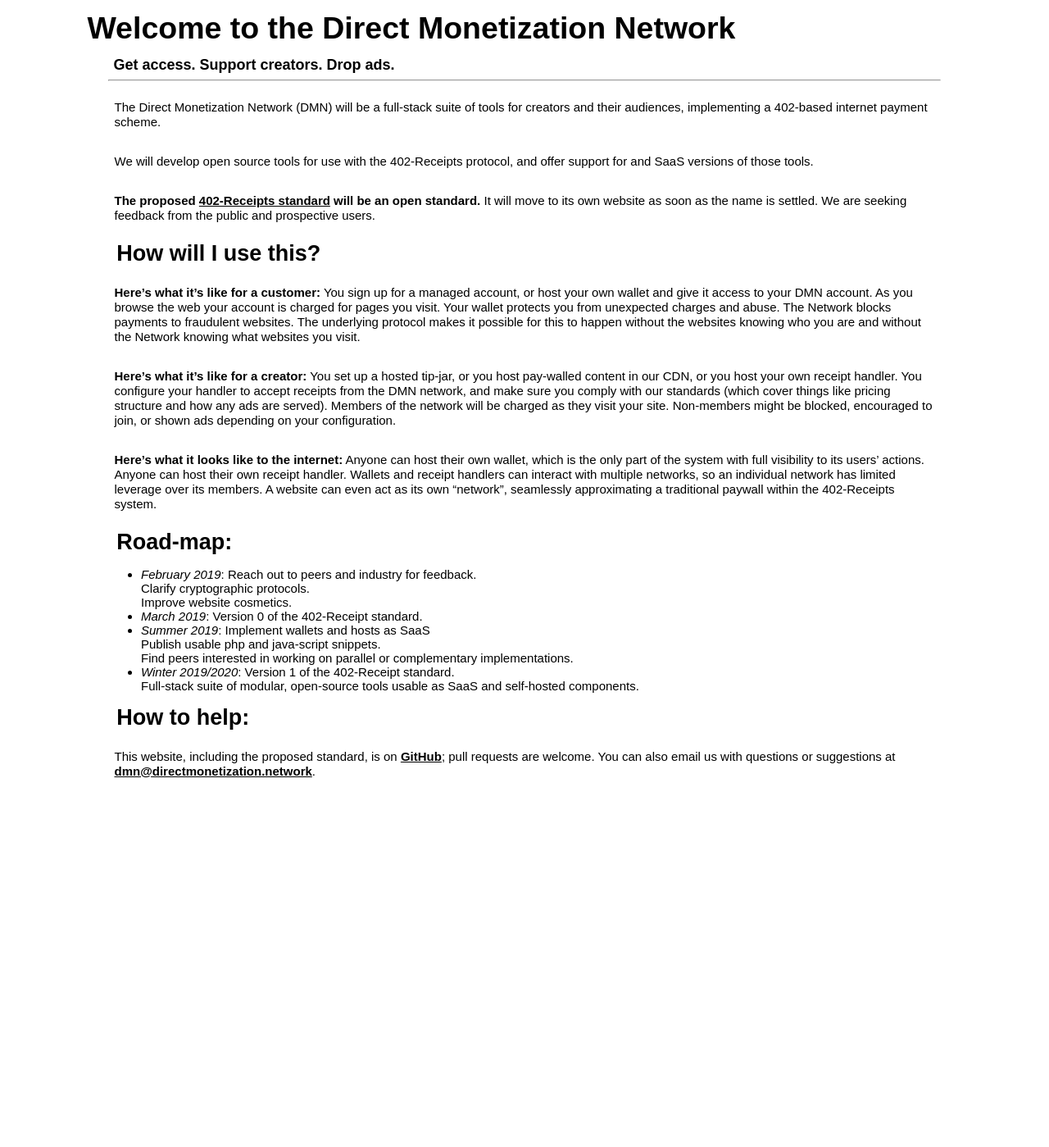
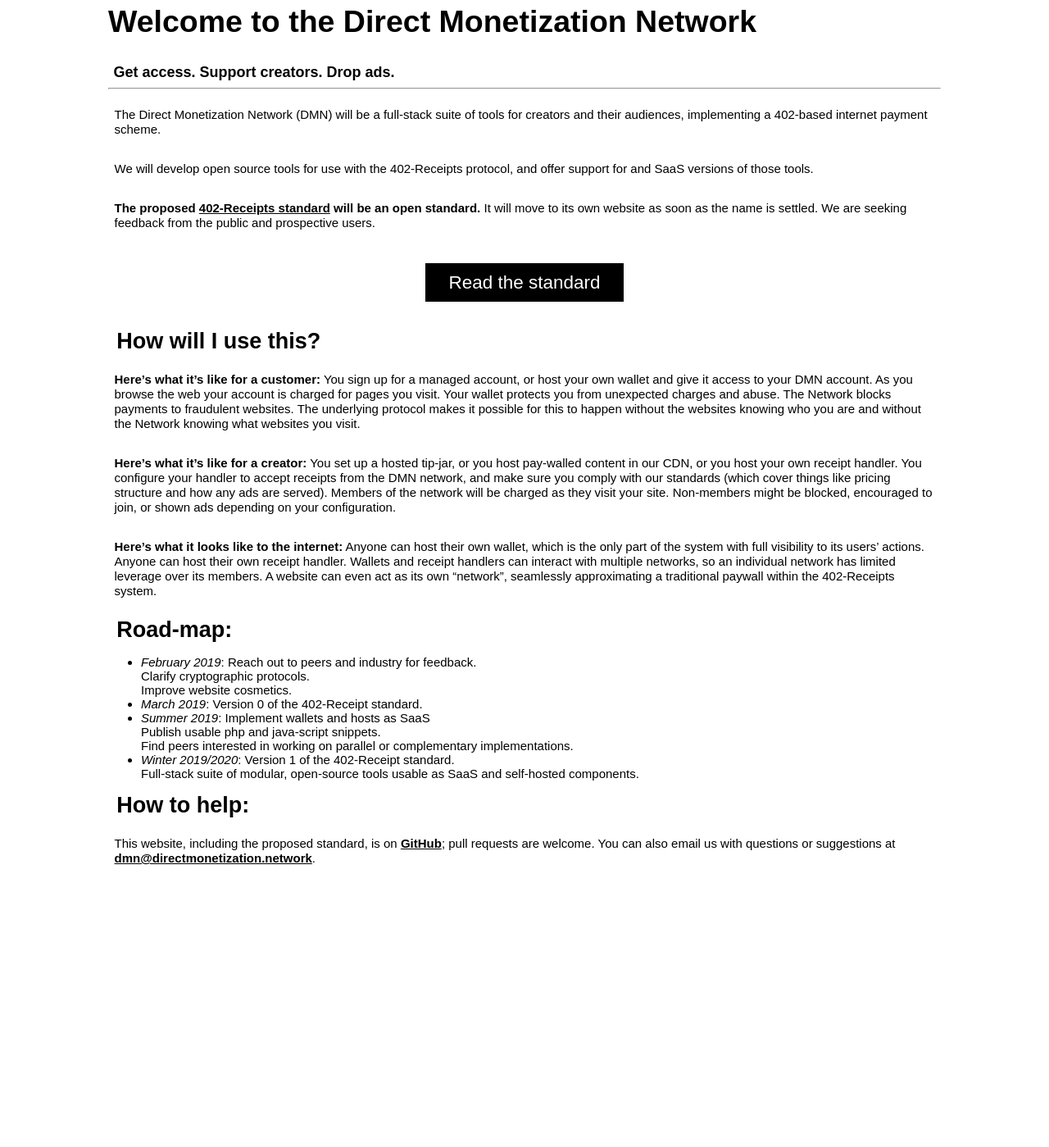
Before and after one commit to erikpukinskis/direct-monetization-static, a Jekyll site: the page built from welcome-to-the-dmn.markdown, in a window 1280 px wide. Shown: the whole page at 82% size. Built offline with Jekyll 4.4.1, drawn with Linux system fonts in a browser that asks for light colours; before the commit the page ends 1292 px from its top, so only the background shows below that.

Commit message:
call to action

```diff
--- a/_config.yml
+++ b/_config.yml
@@ -38,6 +38,8 @@ site_colors:
   light_background: "#DDDDDD"
   dark_background: "#999999"
   primary_font: "#000000"
+  block_background: "#000000"
   secondary_font: "#333333"
   tertiary_font: "#CCCCCC"
+  accent: "#0dd08b"
 cachebuster: 10
--- a/_sass/master.scss
+++ b/_sass/master.scss
@@ -12,7 +12,7 @@ header {
   margin: 40px 0;
 
   .text {
-    background: black;
+    background: $block-color;
     color: white;
     padding: 5px 20px 5px 3px;
     font-size: 24px;
@@ -48,9 +48,22 @@ nav {
   }
 }
 
+.call-to-action {
+  display: block;
+  margin: 10px auto;
+  padding: 10px 20px;
+  font-size: 1.5em;
+  color: white;
+  text-decoration: none;
+  width: 9em;
+  text-align: center;
+  font-weight: normal;
+  background: $block-color;
+}
+
 h1 {
   font-size: 250%;
-  margin: 1vw 1vw 1vw -2vw;
+  margin: 0 0 30px 0;
 }
 
 h2 {
--- a/assets/main.scss
+++ b/assets/main.scss
@@ -4,6 +4,8 @@
 $primary-color: {{ site.site_colors.primary_background }};
 $light-color: {{ site.site_colors.light_background }};
 $dark-color: {{ site.site_colors.dark_background }};
+$accent-color: {{ site.site_colors.accent }};
+$block-color: {{ site.site_colors.block_background }};
 
 $font-color: {{ site.site_colors.primary_font }};
 $secondary-font-color: {{ site.site_colors.secondary_font }};
--- a/welcome-to-the-dmn.markdown
+++ b/welcome-to-the-dmn.markdown
@@ -15,6 +15,8 @@ The Direct Monetization Network (DMN) will be a full-stack suite of tools for cr
 We will develop open source tools for use with the 402-Receipts protocol, and offer support for and SaaS versions of those tools.
 
 **The proposed [402-Receipts standard]({{"/introduction.html" | relative_url}}) will be an open standard.** It will move to its own website as soon as the name is settled. We are seeking feedback from the public and prospective users.
+
+<a class="call-to-action" href="introduction.html">Read the standard</a>
 
 ## How will I use this?
 **Here's what it's like for a customer:** You sign up for a managed account, or host your own wallet and give it access to your DMN account. As you browse the web your account is charged for pages you visit. Your wallet protects you from unexpected charges and abuse. The Network blocks payments to fraudulent websites. The underlying protocol makes it possible for this to happen without the websites knowing who you are and without the Network knowing what websites you visit.
```
